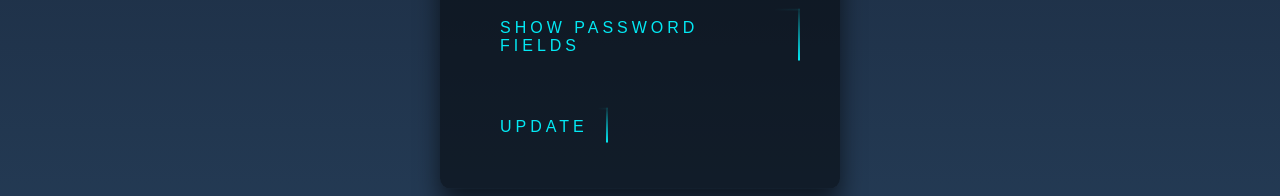
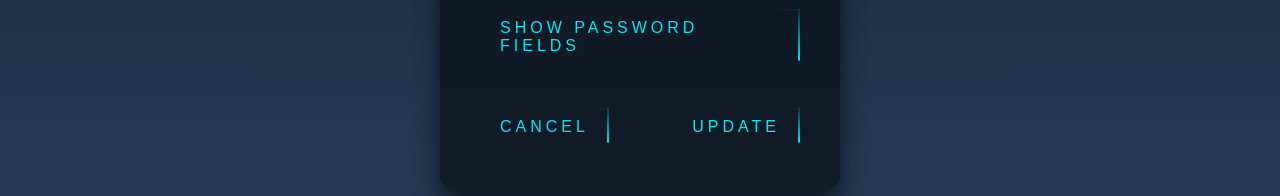
Before and after one commit to audristioiu/CloudAdmin, a React (Create React App) app in the folder client/: page /editprofile in a window 1280 px wide. Shown: the part 560-756 px from the top of the page. Built offline with nearby package versions, Linux system fonts and the light colour scheme.

Commit message:
add cancel button

```diff
--- a/client/src/components/EditProfilePage.js
+++ b/client/src/components/EditProfilePage.js
@@ -134,7 +134,15 @@ const EditProfilePage = () => {
           {showPasswordFields ? "Hide Password Fields" : "Show Password Fields"}
         </a>
 
-        <a type="submit" onClick={handleSubmit}>
+        <a href="/profile">
+          <span></span>
+          <span></span>
+          <span></span>
+          <span></span>
+          Cancel
+        </a>
+
+        <a type="submit" onClick={handleSubmit} className='profile-submit'>
           <span></span>
           <span></span>
           <span></span>
--- a/client/src/components/Profile.css
+++ b/client/src/components/Profile.css
@@ -37,6 +37,11 @@ body {
   height: 100px;
   border-radius: 50%;
   margin-right: 20px;
+  float: left;
+}
+
+.profile-submit {
+  float: right;
 }
 
 .profile-container .user-info {
```
